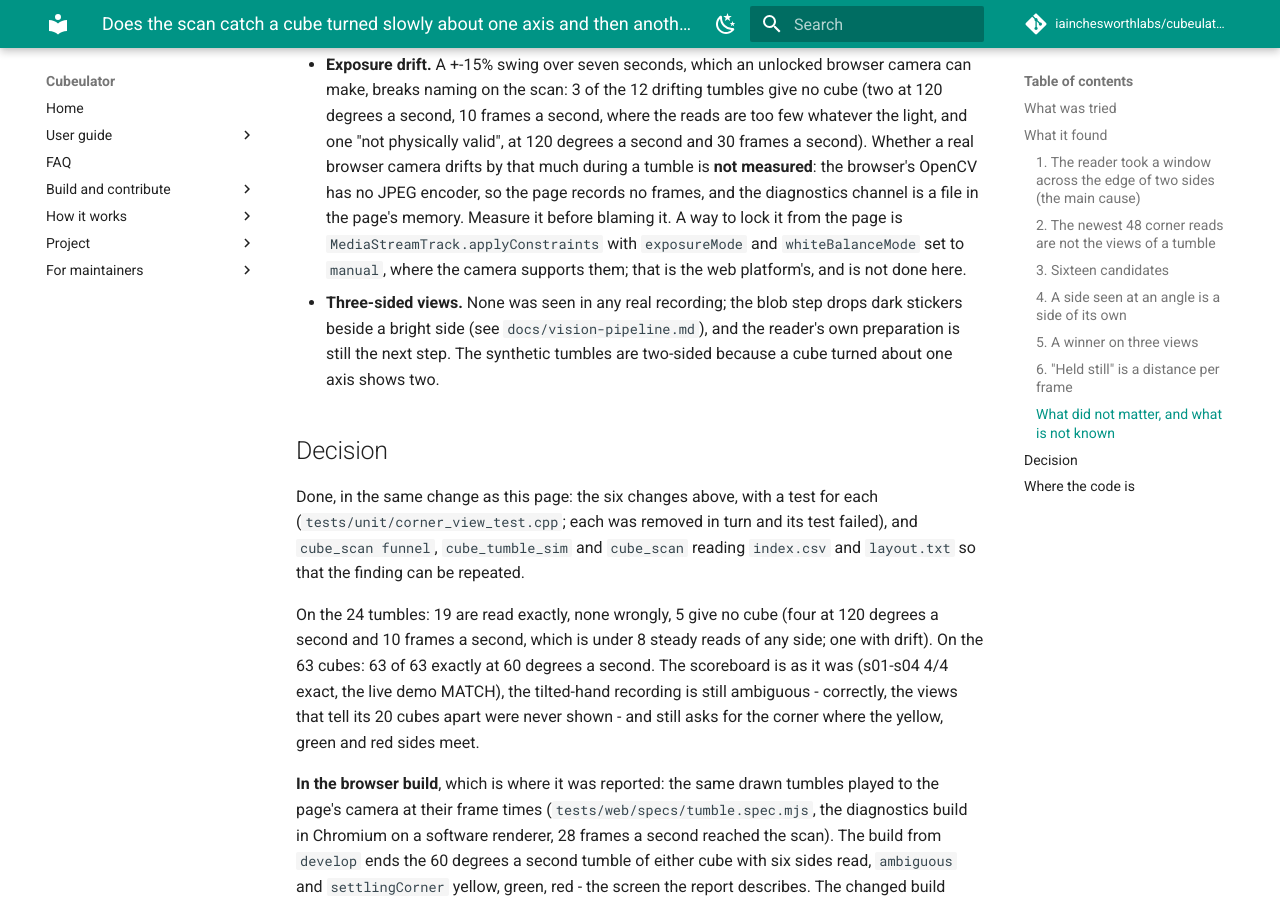
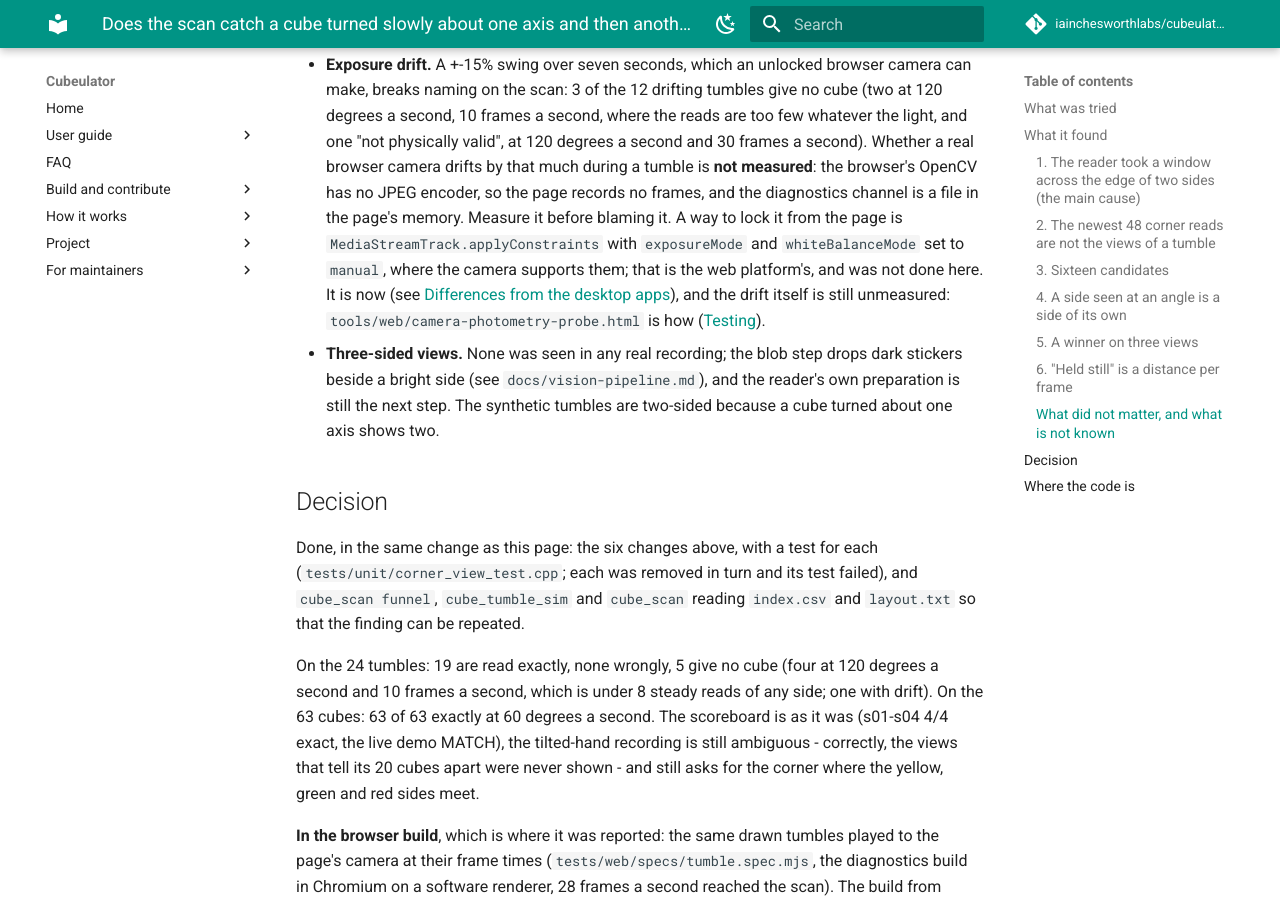
Before and after one commit to iainchesworth/cubeulator, an MkDocs documentation site: the page built from docs/investigations/2026-10-14-scan-tumble.md, in a window 1280 px wide and 900 px high, scrolled down 3641 px. Built offline with MkDocs 1.6.1 and Material for MkDocs 9.7.7, drawn with Linux system fonts in a browser that asks for light colours; comment, search, counter and statistics services are not loaded.

Commit message:
Point the tumble investigation's lock note at the web platform's lock

```diff
--- a/docs/investigations/2026-10-14-scan-tumble.md
+++ b/docs/investigations/2026-10-14-scan-tumble.md
@@ -159,7 +159,10 @@ from the timestamp the controller has.
   to lock it from the page is
   `MediaStreamTrack.applyConstraints` with `exposureMode` and
   `whiteBalanceMode` set to `manual`, where the camera supports them; that is
-  the web platform's, and is not done here.
+  the web platform's, and was not done here. It is now (see
+  [Differences from the desktop apps](../web.md#differences-from-the-desktop-apps)),
+  and the drift itself is still unmeasured: `tools/web/camera-photometry-probe.html`
+  is how ([Testing](../testing.md#the-cameras-exposure-and-white-balance)).
 - **Three-sided views.** None was seen in any real recording; the blob step
   drops dark stickers beside a bright side (see `docs/vision-pipeline.md`), and
   the reader's own preparation is still the next step. The synthetic tumbles are
```
